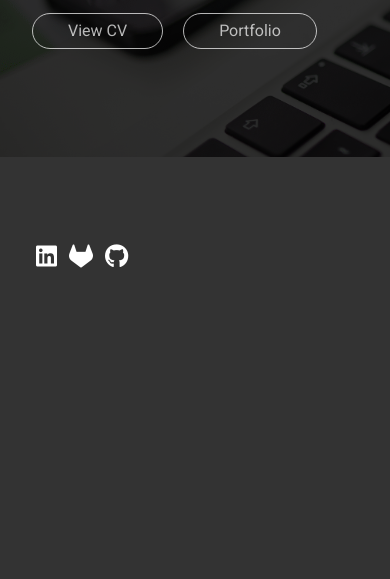
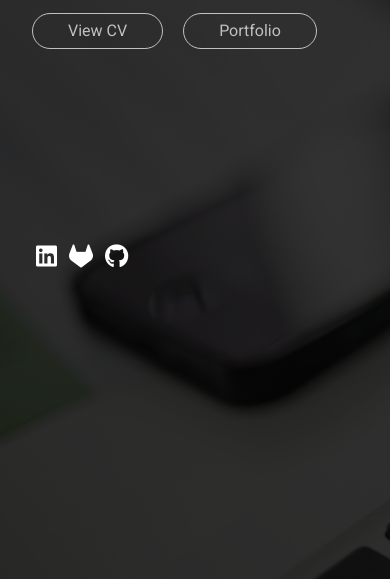
Before and after one commit to las-qwerty/las-qwerty, a plain HTML site: page index.html in a window 390 px wide. Shown: the part 434-1013 px from the top of the page. Before the commit the page ends 844 px from the top, so only its background shows below. Drawn offline with nearby package versions, Linux system fonts and the light colour scheme.

Commit message:
ADJUSTED BODY IN MOBILE VIEW

```diff
--- a/index.html
+++ b/index.html
@@ -126,7 +126,7 @@
       }
 
       body {
-        height: 70vh;
+        height: 120vh;
         overflow: hidden;
       }
 
```
